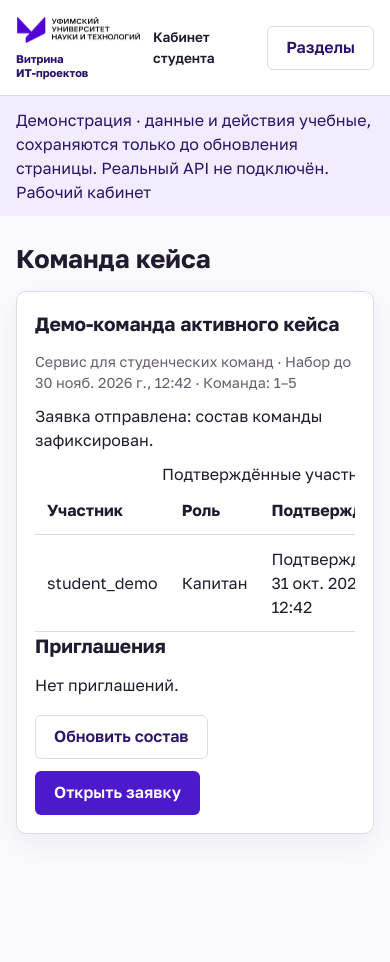
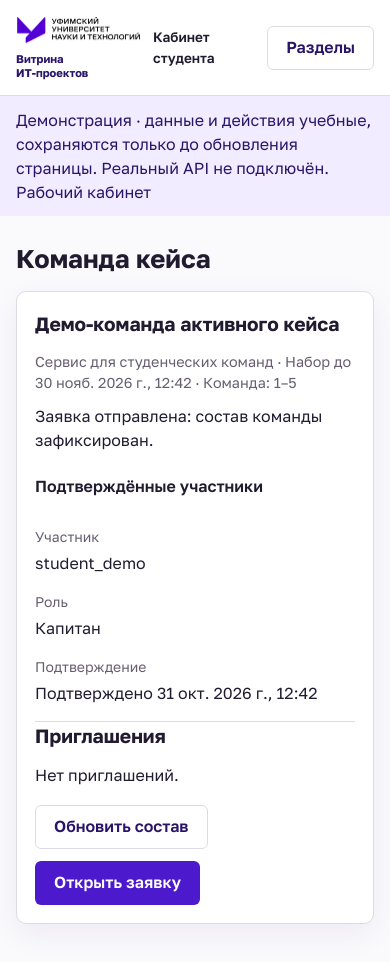
Before and after one commit to QualiMeter/Vitrina-proectov, a React (Vite) app in the folder frontend/: page /demo/student/teams/00000000-0000-4000-8000-000000000030 in a window 390 px wide. Shown: the top 962 px of the page. Before the commit the page ends 890 px from the top, so only its background shows below. Built offline with nearby package versions, Linux system fonts and the light colour scheme.

Commit message:
fix(student-ui): make team details readable on mobile and capture the draft editor

```diff
--- a/frontend/src/features/student/TeamPage.tsx
+++ b/frontend/src/features/student/TeamPage.tsx
@@ -47,7 +47,7 @@ function TeamEditor({
             : "Состав можно менять до отправки заявки."}
         </p>
         <div className="student-table">
-          <table>
+          <table className="student-members">
             <caption>Подтверждённые участники</caption>
             <thead>
               <tr>
@@ -60,10 +60,14 @@ function TeamEditor({
             <tbody>
               {team.members.map((member) => (
                 <tr key={member.userId}>
-                  <td>{member.displayName}</td>
-                  <td>{member.isCaptain ? "Капитан" : "Участник"}</td>
-                  <td>Подтверждено {date(member.joinedAt)}</td>
-                  <td>
+                  <td data-label="Участник">{member.displayName}</td>
+                  <td data-label="Роль">
+                    {member.isCaptain ? "Капитан" : "Участник"}
+                  </td>
+                  <td data-label="Подтверждение">
+                    Подтверждено {date(member.joinedAt)}
+                  </td>
+                  <td data-label="Действия">
                     {open &&
                       !team.membershipLocked &&
                       !member.isCaptain &&
--- a/frontend/src/features/student/student.css
+++ b/frontend/src/features/student/student.css
@@ -265,3 +265,45 @@
     display: none;
   }
 }
+
+@media (max-width: 600px) {
+  .student-members,
+  .student-members tbody,
+  .student-members tr {
+    display: block;
+    width: 100%;
+  }
+  .student-members caption {
+    display: block;
+    text-align: left;
+    font-weight: 600;
+    margin-block: 12px;
+  }
+  .student-members thead {
+    position: absolute;
+    width: 1px;
+    height: 1px;
+    overflow: hidden;
+    clip-path: inset(50%);
+  }
+  .student-members tr {
+    padding-block: 8px;
+    border-bottom: 1px solid var(--line);
+  }
+  .student-members td {
+    display: grid;
+    grid-template-columns: minmax(0, 1fr);
+    gap: 4px;
+    padding: 8px 0;
+    border: 0;
+    overflow-wrap: anywhere;
+  }
+  .student-members td::before {
+    content: attr(data-label);
+    color: var(--muted);
+    font-size: 0.875rem;
+  }
+  .student-members td:empty {
+    display: none;
+  }
+}
```
Also changed, not shown: 1 other file (tests, documents, lock files or other folders).
